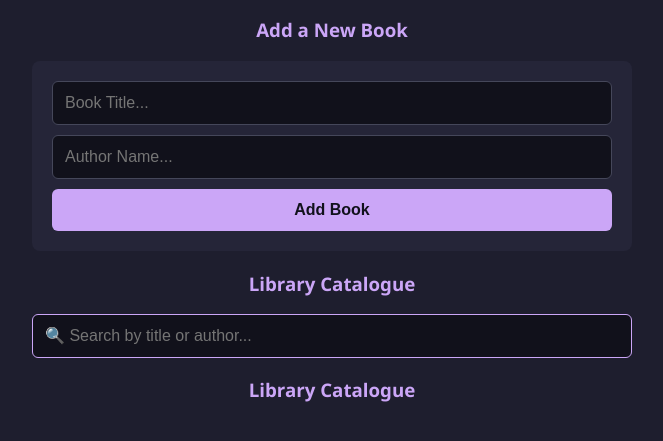
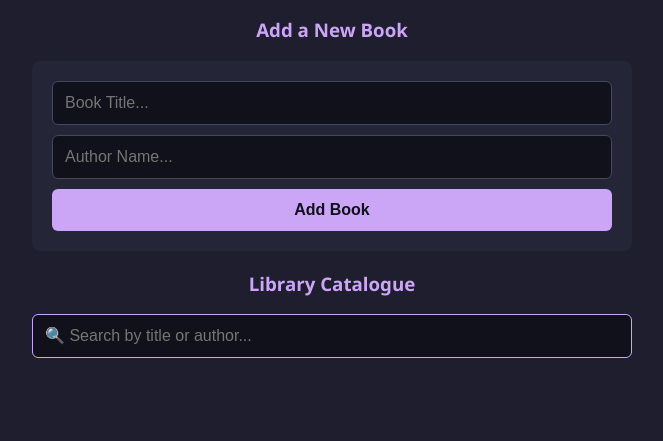
Before and after one commit to abhayCCodes/Library-system, a plain HTML site: page index.html in a window 1280 px wide. Shown: the part 163-604 px from the top of the page, without its empty margins (308-971 px from the left). Drawn offline with Linux system fonts and the light colour scheme.

Commit message:
style: cleaned up index.html structure and removed duplicate headers

```diff
--- a/index.html
+++ b/index.html
@@ -37,13 +37,6 @@
                 </ul>
         </div>
 
-        <div class="library-section">
-            <h3>Library Catalogue</h3>
-            <ul id="books-list" class="books-list">
-                </ul>
-        </div>
-    </div>
-
     <script src="app.js"></script>
 </body>
 </html>
```
